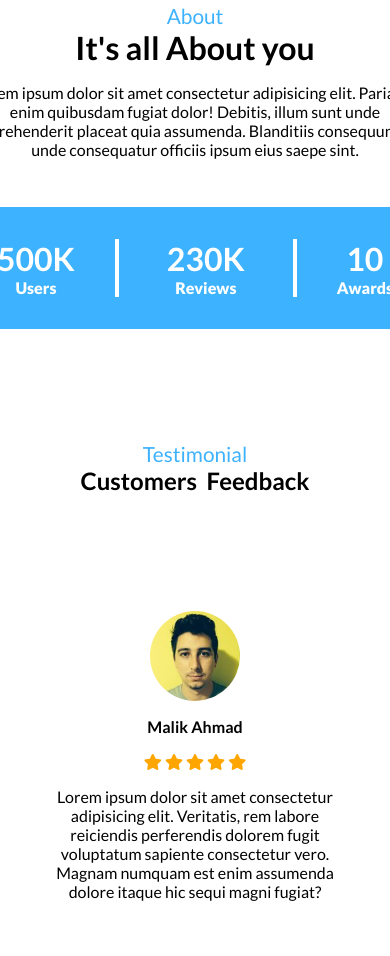
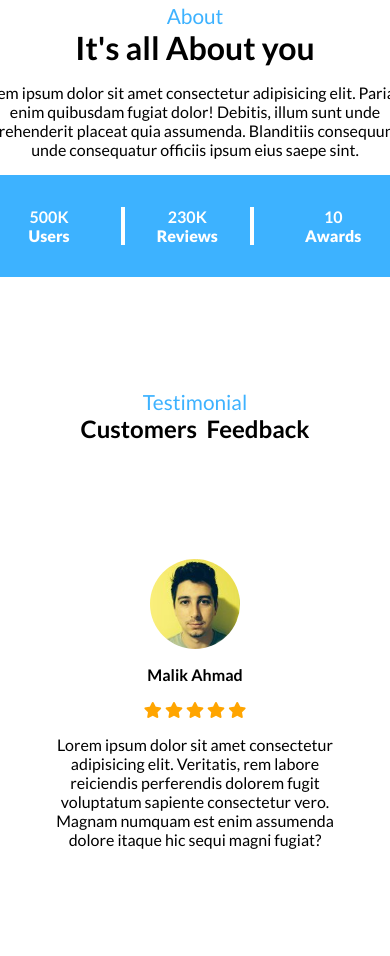
Before and after one commit to sharozijaz/DioNet, a website: page index.html in a window 390 px wide. Shown: the part 2000-2956 px from the top of the page. Drawn offline with nearby package versions, Linux system fonts and the light colour scheme.

Commit message:
More Optimization

```diff
--- a/script/app.js
+++ b/script/app.js
@@ -1,9 +1,4 @@
-// // const contactMap = document.querySelector(".contact__map-container");
-const mobileNav = document.querySelector(".navigation__mobile");
-const mobile = document.querySelector(".navigation__link");
-mobileNav.addEventListener("click", () => {
-  mobile.classList.toggle("active");
-});
+// // const contactMap = document.querySelector(".contact__map-container");s
 const map = L.map("contact__map").setView([51.505, -0.09], 13);
 
 L.tileLayer("https://{s}.tile.openstreetmap.org/{z}/{x}/{y}.png", {
--- a/scss/_queries.scss
+++ b/scss/_queries.scss
@@ -1,4 +1,7 @@
 @media (max-width: 600px) {
+  body {
+    overflow-x: hidden;
+  }
   .nav > .nav-btn {
     display: inline-block;
     position: absolute;
@@ -98,7 +101,34 @@
     padding: 1rem;
   }
   .about__table {
+    display: flex;
+    justify-content: center;
     justify-content: space-around;
+    margin-top: 2rem;
+    text-align: center;
+    align-items: center;
+    background-color: $blue-light-2;
+    width: 28rem;
+    margin: auto;
+    border-radius: 5px;
+    color: #fff;
+    h3 {
+      font-weight: 700;
+      font-size: 1rem;
+    }
+    p {
+      font-weight: 900;
+      font-size: 1rem;
+    }
+  }
+  .about__table-reviews {
+    border-right: #fff 4px solid;
+    border-left: #fff 4px solid;
+    padding-right: 2rem;
+    padding-left: 2rem;
+  }
+  .reviews {
+    margin-bottom: 0;
   }
   .reviews__cards {
     flex-direction: column;
@@ -111,7 +141,12 @@
     flex-direction: column;
   }
   #contact__map {
-    width: 250px;
+    display: flex;
+    align-self: center;
+    margin-top: 2rem;
+    border-radius: 0.2rem;
+    border: 2px solid $blue-light-2;
+    width: 440px;
     height: 300px;
   }
 }
```
Also changed, not shown: scss/main.css, 1 other file.
